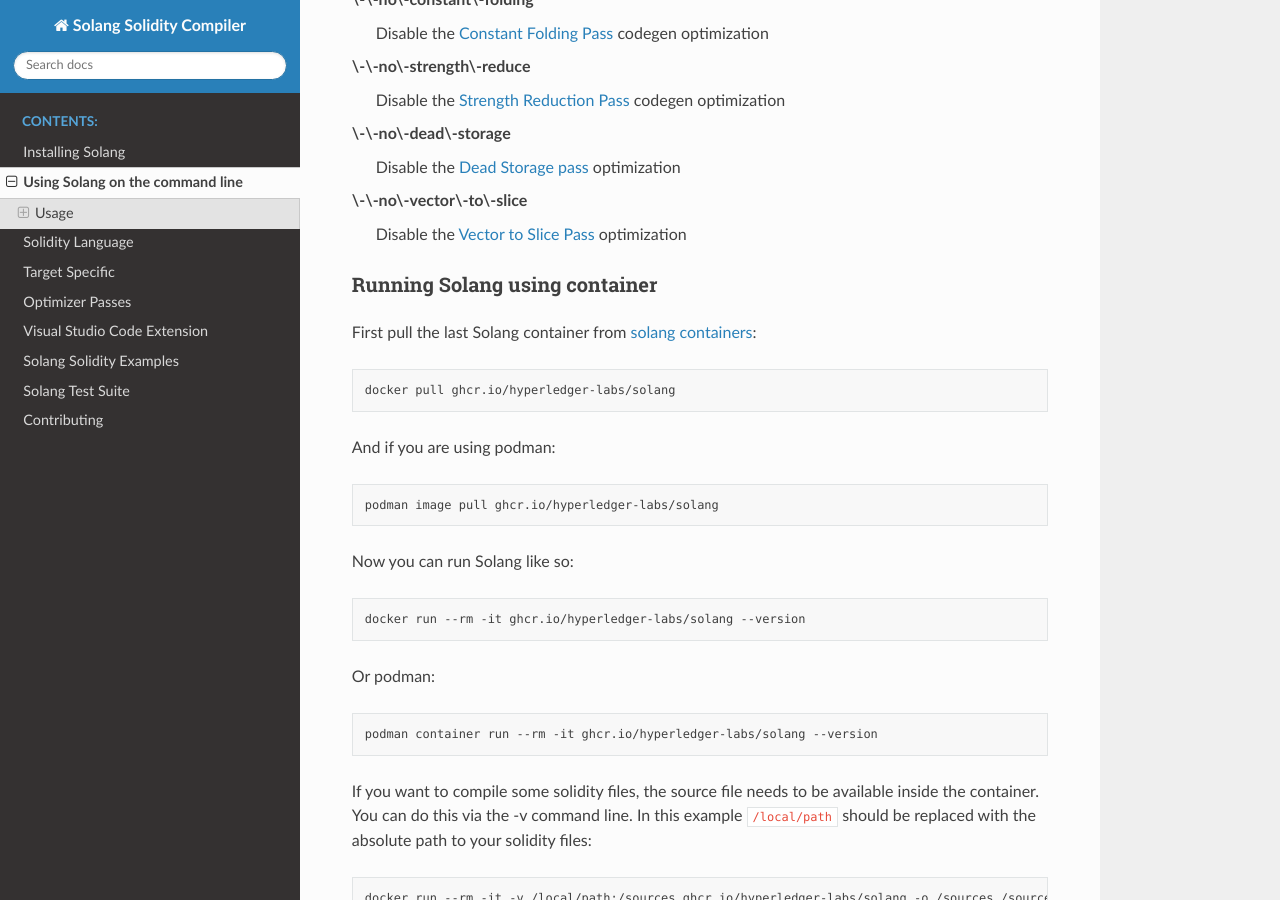
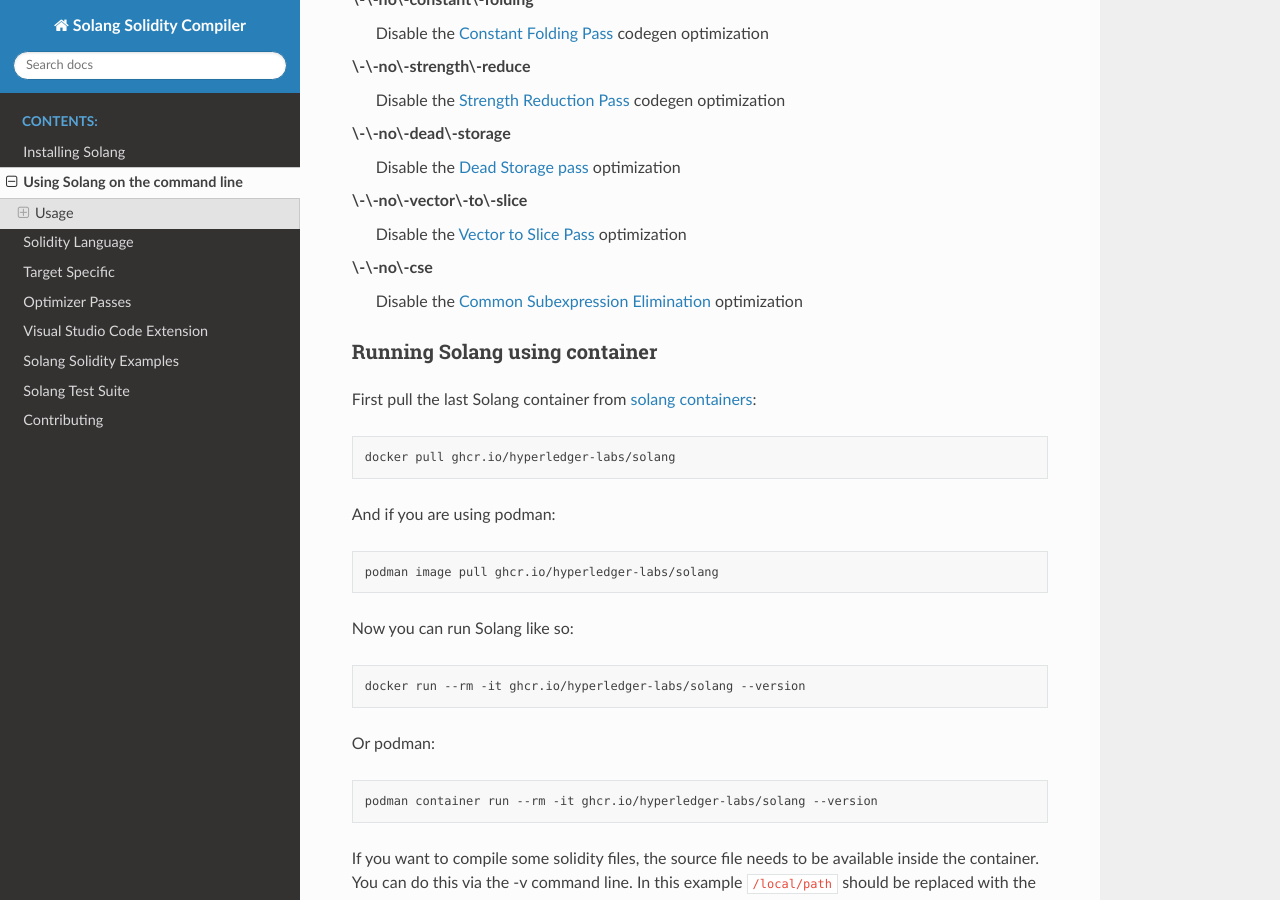
Before and after one commit to hyperledger-solang/solang, a Sphinx documentation site: the page built from docs/running.rst, in a window 1280 px wide and 900 px high, scrolled down 2247 px. Built offline with Sphinx 7.4.7 and the Read the Docs theme 2.0.0, drawn with Linux system fonts in a browser that asks for light colours.

Commit message:
Document --cse command line option in the running section
Signed-off-by: Sean Young <sean@mess.org>

```diff
--- a/docs/running.rst
+++ b/docs/running.rst
@@ -110,6 +110,8 @@
 \\-\\-no\\-vector\\-to\\-slice
    Disable the :ref:`vector-to-slice` optimization
 
+\\-\\-no\\-cse
+   Disable the :ref:`common-subexpression-elimination` optimization
 
 Running Solang using container
 ______________________________
```
